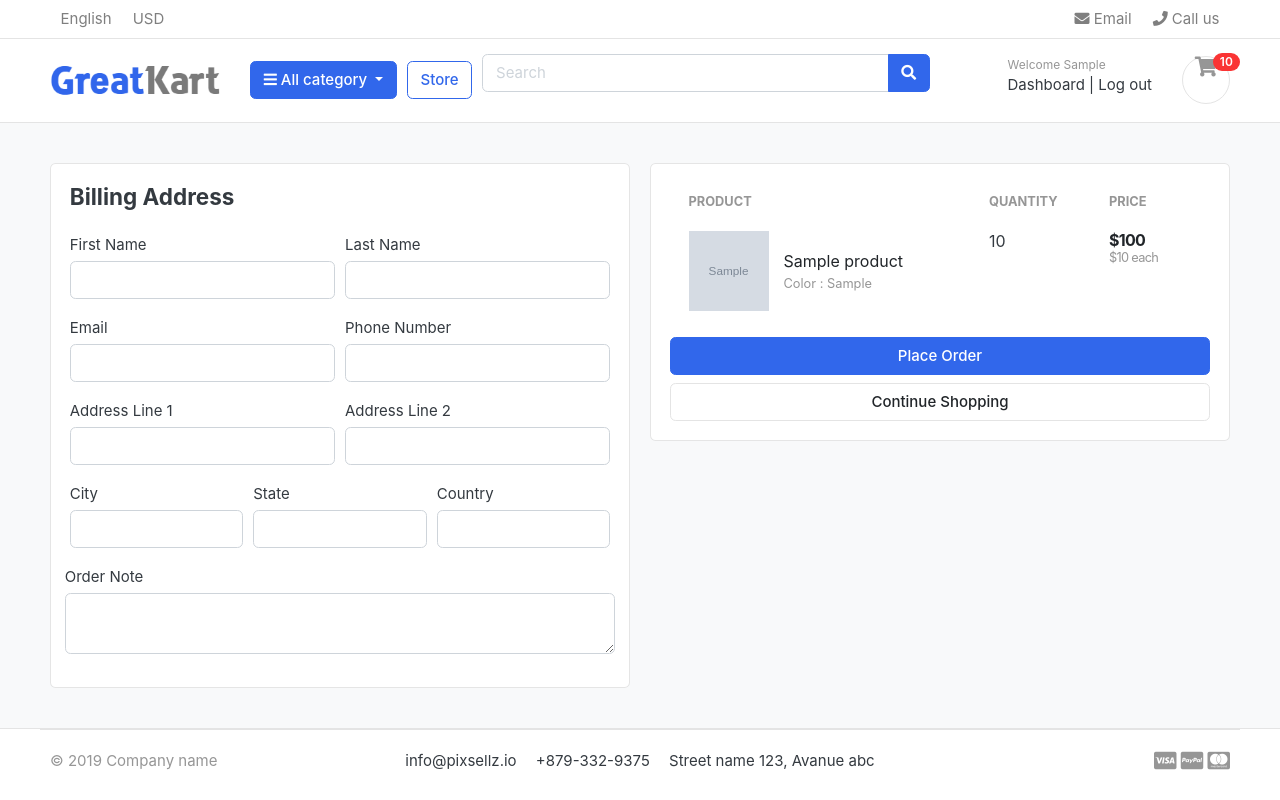
After one commit to Peniella/kart-django, a Django app: page /cart/checkout/ in a window 1280 px wide. The commit adds this page. Run offline with Django 3.2, Linux system fonts and the light colour scheme; a user stored in the database is signed in; tables that the repository leaves empty hold one stand-in row (values such as "Sample post"); grey boxes marked "Sample" are stand-in pictures; some libraries are stand-ins or nearby versions; some web fonts are replaced.

Commit message:
handle cart and checkout page for logged in users

```diff
--- a/carts/context_processors.py
+++ b/carts/context_processors.py
@@ -7,7 +7,10 @@ def counter(request):
     else:
         try:
             cart=Cart.objects.filter(cart_id=_cart_id(request))
-            cart_items=CartItem.objects.all().filter(cart=cart[:1])
+            if request.user.is_authenticated:
+                cart_items=CartItem.objects.all().filter(user=request.user)
+            else:
+                cart_items=CartItem.objects.all().filter(cart=cart[:1])
             for cart_item in cart_items:
                 cart_count += cart_item.quantity
         except Cart.DoesNotExist:
--- a/carts/models.py
+++ b/carts/models.py
@@ -1,5 +1,6 @@
 from django.db import models
 from store.models import Product, Variation
+from accounts.models import Account
 # Create your models here.
 
 class Cart(models.Model):
@@ -11,9 +12,10 @@ class Cart(models.Model):
 
 
 class CartItem(models.Model):
+    user=models.ForeignKey(Account,on_delete=models.CASCADE, null=True)
     product=models.ForeignKey(Product, on_delete=models.CASCADE)
     variations=models.ManyToManyField(Variation, blank=True)
-    cart = models.ForeignKey(Cart, on_delete=models.CASCADE)
+    cart = models.ForeignKey(Cart, on_delete=models.CASCADE, null=True)
     quantity=models.IntegerField()
     is_active = models.BooleanField(default=True)
 
--- a/carts/urls.py
+++ b/carts/urls.py
@@ -8,4 +8,6 @@ path('add_cart/<int:product_id>/', views.add_cart, name='add_cart'),
 path('remove_cart/<int:product_id>/<int:cart_item_id>/', views.remove_cart, name='remove_cart'),
 path('remove_cart_item/<int:product_id>/<int:cart_item_id>/', views.remove_cart_item, name='remove_cart_item'),
 
+path('checkout/', views.checkout, name='checkout'),
+
 ]
--- a/carts/views.py
+++ b/carts/views.py
@@ -3,6 +3,7 @@ from django.http import HttpResponse
 from .models import Cart, CartItem
 from store.models import Product, Variation
 from django.core.exceptions import ObjectDoesNotExist
+from django.contrib.auth.decorators import login_required
 # Create your views here.
 
 
@@ -14,74 +15,131 @@ def _cart_id(request):
 
 
 def add_cart(request, product_id):
+    current_user=request.user
     product = Product.objects.get(id=product_id)
-    product_variation=[]
-    if request.method=='POST':
-        for item in request.POST:
-            key=item
-            value=request.POST[key]
-        # color=request.POST['color']
-        # size=request.POST['size']
+    if current_user.is_authenticated:
+        product_variation = []
+        if request.method == 'POST':
+            for item in request.POST:
+                key = item
+                value = request.POST[key]
+                # color=request.POST['color']
+                # size=request.POST['size']
 
-            try:
-                variation=Variation.objects.get(product=product,variation_category__iexact=key, variation_value__iexact=value)
-                product_variation.append(variation)
-            except:
-                pass
+                try:
+                    variation = Variation.objects.get(product=product, variation_category__iexact=key,
+                                                      variation_value__iexact=value)
+                    product_variation.append(variation)
+                except:
+                    pass
 
-    try:
-        cart=Cart.objects.get(cart_id=_cart_id(request))
-    except Cart.DoesNotExist:
-        cart=Cart.objects.create(
-            cart_id=_cart_id(request)
-        )
-    cart.save()
 
-    is_cart_item_exists=CartItem.objects.filter(product=product, cart=cart).exists()
-    if is_cart_item_exists:
-        cart_item=CartItem.objects.filter(product=product, cart=cart)
-        #exsisting variation fro database
-        #current product_variation
-        #item_id from database
-        ex_var_list=[]
-        id=[]
-        for item in cart_item:
-            existing_variation=item.variations.all()
-            ex_var_list.append(list(existing_variation))
-            id.append(item.id)
-        if product_variation in ex_var_list:
-            #increase cart_item quantity
-            index=ex_var_list.index(product_variation)
-            item_id=id[index]
-            item=CartItem.objects.get(product=product,id=item_id )
-            item.quantity+=1
-            item.save()
+        is_cart_item_exists = CartItem.objects.filter(product=product, user=current_user).exists()
+        if is_cart_item_exists:
+            cart_item = CartItem.objects.filter(product=product, user=current_user)
+            ex_var_list = []
+            id = []
+            for item in cart_item:
+                existing_variation = item.variations.all()
+                ex_var_list.append(list(existing_variation))
+                id.append(item.id)
+            if product_variation in ex_var_list:
+                # increase cart_item quantity
+                index = ex_var_list.index(product_variation)
+                item_id = id[index]
+                item = CartItem.objects.get(product=product, id=item_id)
+                item.quantity += 1
+                item.save()
+            else:
+                item = CartItem.objects.create(product=product, quantity=1, user=current_user)
+                if len(product_variation) > 0:
+                    item.variations.clear()
+                    item.variations.add(*product_variation)
+                item.save()
         else:
-            item=CartItem.objects.create(product=product,quantity=1, cart=cart)
-            if len(product_variation)>0:
-                item.variations.clear()
-                item.variations.add(*product_variation)
-            item.save()
-    else:
-        cart_item=CartItem.objects.create(
-            product=product,
-            quantity=1,
-            cart=cart,
-        )
+            cart_item = CartItem.objects.create(
+                product=product,
+                quantity=1,
+                user=current_user,
+            )
 
-        if len(product_variation)>0:
-            cart_item.variations.clear()
-            cart_item.variations.add(*product_variation)
+            if len(product_variation) > 0:
+                cart_item.variations.clear()
+                cart_item.variations.add(*product_variation)
             cart_item.save()
 
-    return redirect('cart')
+        return redirect('cart')
+    else:
+        product_variation=[]
+        if request.method=='POST':
+            for item in request.POST:
+                key=item
+                value=request.POST[key]
+            # color=request.POST['color']
+            # size=request.POST['size']
+
+                try:
+                    variation=Variation.objects.get(product=product,variation_category__iexact=key, variation_value__iexact=value)
+                    product_variation.append(variation)
+                except:
+                    pass
+
+        try:
+            cart=Cart.objects.get(cart_id=_cart_id(request))
+        except Cart.DoesNotExist:
+            cart=Cart.objects.create(
+                cart_id=_cart_id(request)
+            )
+        cart.save()
+
+        is_cart_item_exists=CartItem.objects.filter(product=product, cart=cart).exists()
+        if is_cart_item_exists:
+            cart_item=CartItem.objects.filter(product=product, cart=cart)
+            #exsisting variation fro database
+            #current product_variation
+            #item_id from database
+            ex_var_list=[]
+            id=[]
+            for item in cart_item:
+                existing_variation=item.variations.all()
+                ex_var_list.append(list(existing_variation))
+                id.append(item.id)
+            if product_variation in ex_var_list:
+                #increase cart_item quantity
+                index=ex_var_list.index(product_variation)
+                item_id=id[index]
+                item=CartItem.objects.get(product=product,id=item_id )
+                item.quantity+=1
+                item.save()
+            else:
+                item=CartItem.objects.create(product=product,quantity=1, cart=cart)
+                if len(product_variation)>0:
+                    item.variations.clear()
+                    item.variations.add(*product_variation)
+                item.save()
+        else:
+            cart_item=CartItem.objects.create(
+                product=product,
+                quantity=1,
+                cart=cart,
+            )
+
+            if len(product_variation)>0:
+                cart_item.variations.clear()
+                cart_item.variations.add(*product_variation)
+            cart_item.save()
+
+        return redirect('cart')
 
 
 def remove_cart(request, product_id, cart_item_id):
-    cart=Cart.objects.get(cart_id=_cart_id(request))
     product=get_object_or_404(Product,id=product_id)
     try:
-        cart_item=CartItem.objects.get(product=product,cart=cart, id=cart_item_id)
+        if request.user.is_authenticated:
+            cart_item=CartItem.objects.get(product=product,user=request.user, id=cart_item_id)
+        else:
+            cart = Cart.objects.get(cart_id=_cart_id(request))
+            cart_item=CartItem.objects.get(product=product,cart=cart, id=cart_item_id)
         if cart_item.quantity>1:
             cart_item.quantity-=1
             cart_item.save()
@@ -93,9 +151,12 @@ def remove_cart(request, product_id, cart_item_id):
 
 
 def remove_cart_item(request, product_id, cart_item_id):
-    cart = Cart.objects.get(cart_id=_cart_id(request))
     product=get_object_or_404(Product,id=product_id)
-    cart_item=CartItem.objects.get(product=product,cart=cart, id=cart_item_id)
+    if request.user.is_authenticated:
+        cart_item=CartItem.objects.get(product=product,user=request.user, id=cart_item_id)
+    else:
+        cart = Cart.objects.get(cart_id=_cart_id(request))
+        cart_item=CartItem.objects.get(product=product,cart=cart, id=cart_item_id)
 
     cart_item.delete()
     return redirect('cart')
@@ -104,8 +165,11 @@ def cart(request, total=0, quantity=0, cart_items=None):
     try:
         tax=0
         grand_total=0
-        cart=Cart.objects.get(cart_id=_cart_id(request))
-        cart_items=CartItem.objects.filter(cart=cart, is_active=True)
+        if request.user.is_authenticated:
+            cart_items = CartItem.objects.filter(user=request.user, is_active=True)
+        else:
+            cart=Cart.objects.get(cart_id=_cart_id(request))
+            cart_items=CartItem.objects.filter(cart=cart, is_active=True)
         for cart_item in cart_items:
             total += (cart_item.product.price * cart_item.quantity)
             quantity += cart_item.quantity
@@ -123,3 +187,32 @@ def cart(request, total=0, quantity=0, cart_items=None):
         'grand_total':grand_total
     }
     return render(request, 'store/cart.html', context)
+
+
+@login_required(login_url='login')
+def checkout(request, total=0, quantity=0, cart_items=None):
+    try:
+        tax=0
+        grand_total=0
+        if request.user.is_authenticated:
+            cart_items = CartItem.objects.filter(user=request.user, is_active=True)
+        else:
+            cart = Cart.objects.get(cart_id=_cart_id(request))
+            cart_items = CartItem.objects.filter(cart=cart, is_active=True)
+        for cart_item in cart_items:
+            total += (cart_item.product.price * cart_item.quantity)
+            quantity += cart_item.quantity
+        tax=(2*total)/100
+        grand_total=total+tax
+
+    except ObjectDoesNotExist:
+        pass
+
+    context={
+        'total':total,
+        'quantity':quantity,
+        'cart_items':cart_items,
+        'tax':tax,
+        'grand_total':grand_total
+    }
+    return render(request,"store/checkout.html", context)
--- a/templates/store/cart.html
+++ b/templates/store/cart.html
@@ -100,7 +100,7 @@
 			<p class="text-center mb-3">
 				<img src="{% static './images/misc/payments.png' %}" height="26">
 			</p>
-			<a href="./place-order.html" class="btn btn-primary btn-block"> Checkout </a>
+			<a href="{% url 'checkout' %}" class="btn btn-primary btn-block"> Checkout </a>
 			<a href="{% url 'store' %}" class="btn btn-light btn-block">Continue Shopping</a>
 		</div> <!-- card-body.// -->
 		</div> <!-- card.// -->
--- /dev/null
+++ b/templates/store/checkout.html
@@ -0,0 +1,132 @@
+{% extends 'base.html' %}
+{% load static %}
+{% block content %}
+
+
+<section class="section-content padding-y bg">
+<div class="container">
+
+<!-- ============================ COMPONENT 1 ================================= -->
+
+<div class="row">
+	<aside class="col-lg-6">
+<div class="card">
+<div class="card-body">
+	<h4 class="card-title mb-4">Billing Address</h4>
+	<form action="" method="post">
+		{% csrf_token %}
+		<div class="form-row">
+			<div class="col form-group">
+				<label for="">First Name</label>
+				<input type="text" name="first_name" class="form-control" required>
+			</div>
+			<div class="col form-group">
+				<label for="">Last Name</label>
+				<input type="text" name="last_name" class="form-control" required>
+			</div>
+		</div>
+		<div class="form-row">
+			<div class="col form-group">
+				<label for="">Email</label>
+				<input type="email" name="email" class="form-control" required>
+			</div>
+			<div class="col form-group">
+				<label for="">Phone Number</label>
+				<input type="tel" name="phone" class="form-control" required>
+			</div>
+		</div>
+		<div class="form-row">
+			<div class="col form-group">
+				<label for="">Address Line 1</label>
+				<input type="text" name="address_line_1" class="form-control" required>
+			</div>
+			<div class="col form-group">
+				<label for="">Address Line 2</label>
+				<input type="text" name="address_line_2" class="form-control" >
+			</div>
+		</div>
+			<div class="form-row">
+			<div class="col form-group">
+				<label for="">City</label>
+				<input type="text" name="city" class="form-control" required>
+			</div>
+			<div class="col form-group">
+				<label for="">State</label>
+				<input type="text" name="state" class="form-control" required>
+			</div>
+				<div class="col form-group">
+				<label for="">Country</label>
+				<input type="text" name="country" class="form-control" required>
+			</div>
+		</div>
+		<div class="form-row">
+			<label for="">Order Note</label>
+			<textarea rows="2" name="order_note" class="form-control"></textarea>
+		</div>
+
+</div>
+</div> <!-- card.// -->
+
+	</aside> <!-- col.// -->
+	<aside class="col-lg-6">
+
+		<div class="card">
+		<div class="card-body">
+<table class="table table-borderless table-shopping-cart">
+<thead class="text-muted">
+<tr class="small text-uppercase">
+  <th scope="col">Product</th>
+  <th scope="col" width="120">Quantity</th>
+  <th scope="col" width="120">Price</th>
+
+</tr>
+</thead>
+<tbody>
+{% for cart_item in cart_items %}
+<tr>
+	<td>
+		<figure class="itemside align-items-center">
+			<div class="aside"><img src="{{ cart_item.product.images.url}}" class="img-sm"></div>
+			<figcaption class="info">
+				<a href="{{ cart_item.product.get_url }}" class="title text-dark">{{ cart_item.product.product_name }}</a>
+				<p class="text-muted small">
+					{% if cart_item.variations.all %}
+					{% for item in cart_item.variations.all %}
+					{{ item.variation_category | capfirst }} : {{ item.variation_value | capfirst}} <br/>
+					{% endfor %}
+					{% endif %}
+
+			</figcaption>
+		</figure>
+	</td>
+	<td>
+	<label for="">{{cart_item.quantity}}</label>
+	</td>
+	<td>
+		<div class="price-wrap">
+			<var class="price">${{cart_item.sub_total}}</var>
+			<small class="text-muted"> ${{cart_item.product.price}} each</small>
+		</div> <!-- price-wrap .// -->
+	</td>
+
+</tr>
+{% endfor %}
+</tbody>
+</table>
+
+			<button type="submit" name="submit" class="btn btn-primary btn-block"> Place Order </button>
+			<a href="{% url 'store' %}" class="btn btn-light btn-block">Continue Shopping</a>
+		</div> <!-- card-body.// -->
+		</div> <!-- card.// -->
+
+</aside> <!-- col.// -->
+
+
+</div> <!-- row.// -->
+	</form>
+<!-- ============================ COMPONENT 1 END .// ================================= -->
+
+</div> <!-- container .//  -->
+</section>
+<!-- ========================= SECTION CONTENT END// ========================= -->
+{% endblock %}
```
Also changed, not shown: accounts/views.py (+50 -2 lines), carts/migrations/0003_auto_20210827_0326.py (added).
